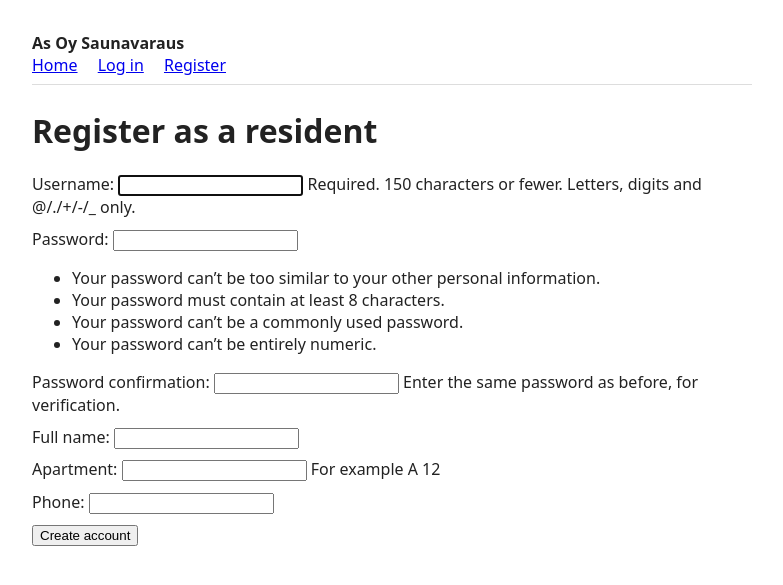
After one commit to Aappo-Alatalo/CSB-project-I, a Django app: page /register/ in a window 1280 px wide. The commit adds this page. Shown: the top 585 px of the page, without its empty margins (248-1031 px from the left). Run offline with Django 5.2, Linux system fonts and the light colour scheme.

Commit message:
Tie database and website together
Users can now reserve and look at their reservations.

```diff
--- /dev/null
+++ b/bookings/forms.py
@@ -0,0 +1,30 @@
+from django import forms
+from django.contrib.auth.forms import UserCreationForm
+from django.contrib.auth.models import User
+
+from .models import Reservation
+
+
+class RegisterForm(UserCreationForm):
+    full_name = forms.CharField(max_length=100)
+    apartment = forms.CharField(max_length=10, help_text='For example A 12')
+    phone = forms.CharField(max_length=30)
+
+    class Meta:
+        model = User
+        fields = ['username']
+
+
+class ReservationForm(forms.ModelForm):
+    class Meta:
+        model = Reservation
+        fields = ['date', 'slot', 'note']
+        widgets = {'date': forms.DateInput(attrs={'type': 'date'})}
+
+    def clean(self):
+        cleaned = super().clean()
+        date = cleaned.get('date')
+        slot = cleaned.get('slot')
+        if date and slot and Reservation.objects.filter(date=date, slot=slot).exists():
+            raise forms.ValidationError('That shift is already reserved.')
+        return cleaned
--- a/bookings/templates/bookings/base.html
+++ b/bookings/templates/bookings/base.html
@@ -7,17 +7,27 @@
     <style>
         body { font-family: system-ui, sans-serif; max-width: 720px; margin: 2rem auto; padding: 0 1rem; color: #222; }
         header { border-bottom: 1px solid #ddd; padding-bottom: .5rem; margin-bottom: 1.5rem; }
-        header a { margin-right: 1rem; }
+        nav a { margin-right: 1rem; }
         table { border-collapse: collapse; width: 100%; }
         th, td { border: 1px solid #ccc; padding: .4rem .6rem; text-align: left; }
         .note { color: #666; font-size: .9rem; }
+        .error { color: #b00; }
+        form p { margin: .6rem 0; }
     </style>
 </head>
 <body>
     <header>
         <strong>As Oy Saunavaraus</strong>
         <nav>
-            <a href="{% url 'home' %}">Home</a>
+            {% if user.is_authenticated %}
+                <a href="{% url 'dashboard' %}">My shifts</a>
+                <a href="{% url 'book' %}">Book a shift</a>
+                <a href="{% url 'logout' %}">Log out ({{ user.username }})</a>
+            {% else %}
+                <a href="{% url 'home' %}">Home</a>
+                <a href="{% url 'login' %}">Log in</a>
+                <a href="{% url 'register' %}">Register</a>
+            {% endif %}
         </nav>
     </header>
     <main>
--- /dev/null
+++ b/bookings/templates/bookings/register.html
@@ -0,0 +1,12 @@
+{% extends 'bookings/base.html' %}
+
+{% block title %}Register{% endblock %}
+
+{% block content %}
+    <h1>Register as a resident</h1>
+    <form method="post">
+        {% csrf_token %}
+        {{ form.as_p }}
+        <button type="submit">Create account</button>
+    </form>
+{% endblock %}
--- a/bookings/urls.py
+++ b/bookings/urls.py
@@ -4,4 +4,9 @@ from . import views
 
 urlpatterns = [
     path('', views.home, name='home'),
+    path('register/', views.register, name='register'),
+    path('login/', views.login_view, name='login'),
+    path('logout/', views.logout_view, name='logout'),
+    path('dashboard/', views.dashboard, name='dashboard'),
+    path('book/', views.book, name='book'),
 ]
--- a/bookings/views.py
+++ b/bookings/views.py
@@ -1,5 +1,68 @@
-from django.shortcuts import render
+from django.contrib.auth import authenticate, login, logout
+from django.contrib.auth.decorators import login_required
+from django.shortcuts import redirect, render
+
+from .forms import RegisterForm, ReservationForm
+from .models import Profile
 
 
 def home(request):
+    if request.user.is_authenticated:
+        return redirect('dashboard')
     return render(request, 'bookings/home.html')
+
+
+def register(request):
+    if request.method == 'POST':
+        form = RegisterForm(request.POST)
+        if form.is_valid():
+            user = form.save()
+            Profile.objects.create(
+                user=user,
+                full_name=form.cleaned_data['full_name'],
+                apartment=form.cleaned_data['apartment'],
+                phone=form.cleaned_data['phone'],
+            )
+            login(request, user)
+            return redirect('dashboard')
+    else:
+        form = RegisterForm()
+    return render(request, 'bookings/register.html', {'form': form})
+
+
+def login_view(request):
+    error = None
+    if request.method == 'POST':
+        username = request.POST.get('username', '')
+        password = request.POST.get('password', '')
+        user = authenticate(request, username=username, password=password)
+        if user is not None:
+            login(request, user)
+            return redirect('dashboard')
+        error = 'Wrong username or password.'
+    return render(request, 'bookings/login.html', {'error': error})
+
+
+def logout_view(request):
+    logout(request)
+    return redirect('home')
+
+
+@login_required
+def dashboard(request):
+    reservations = request.user.reservations.all()
+    return render(request, 'bookings/dashboard.html', {'reservations': reservations})
+
+
+@login_required
+def book(request):
+    if request.method == 'POST':
+        form = ReservationForm(request.POST)
+        if form.is_valid():
+            reservation = form.save(commit=False)
+            reservation.user = request.user
+            reservation.save()
+            return redirect('dashboard')
+    else:
+        form = ReservationForm()
+    return render(request, 'bookings/book.html', {'form': form})
--- a/saunavaraus/settings.py
+++ b/saunavaraus/settings.py
@@ -122,3 +122,6 @@ STATIC_URL = 'static/'
 # https://docs.djangoproject.com/en/5.2/ref/settings/#default-auto-field
 
 DEFAULT_AUTO_FIELD = 'django.db.models.BigAutoField'
+
+LOGIN_URL = '/login/'
+LOGIN_REDIRECT_URL = '/dashboard/'
```
Also changed, not shown: bookings/templates/bookings/book.html (added, +12 -0 lines), bookings/templates/bookings/dashboard.html (added, +22 -0 lines), bookings/templates/bookings/login.html (added, +14 -0 lines).
